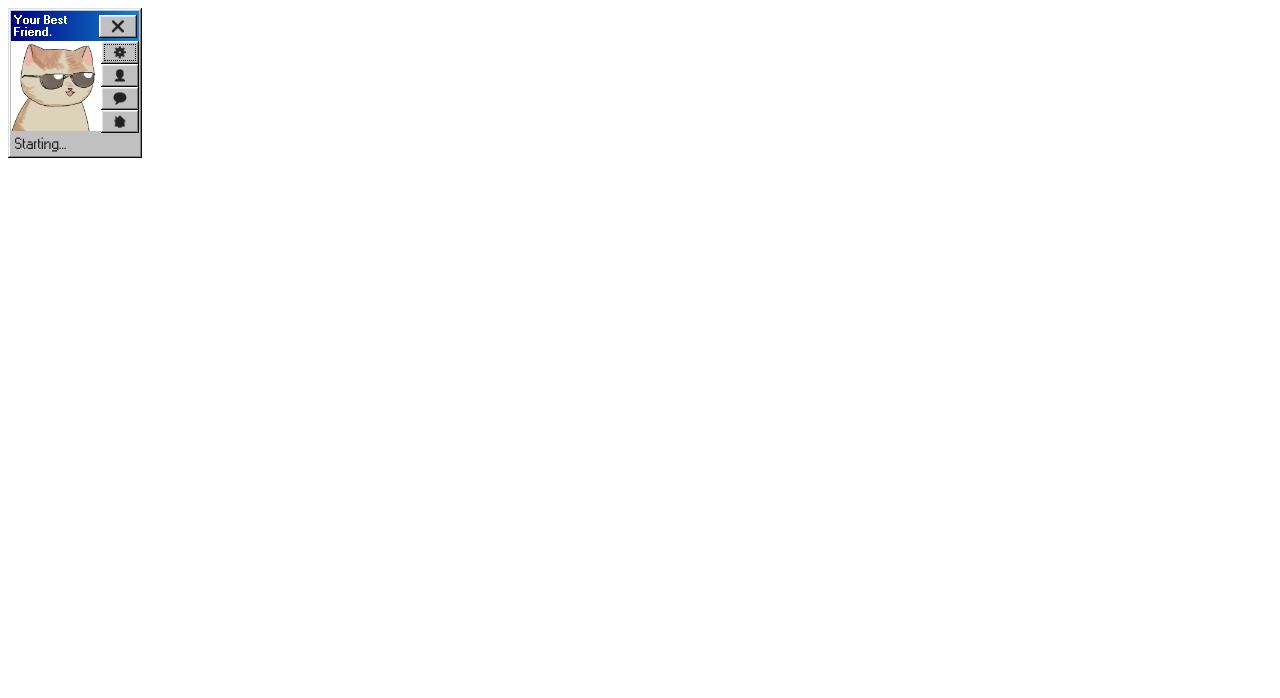
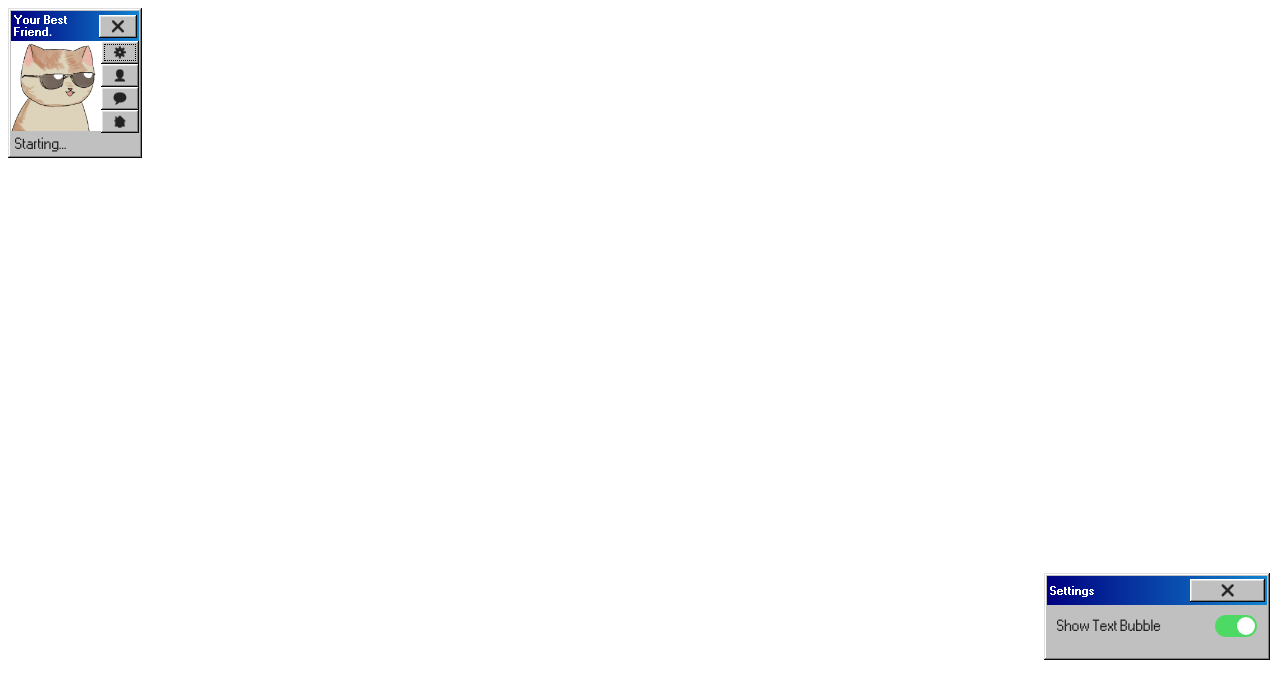
Before and after one commit to jun0032/colgate-gatehacks-2025, an Electron app: page display_character/character.html in a window 1280 px wide. Both pictures are taken after a click on the button "⚙️". Drawn offline with nearby package versions, Linux system fonts and the light colour scheme; no server answers.

Commit message:
Settings Button Added

```diff
--- a/display_character/character.html
+++ b/display_character/character.html
@@ -39,6 +39,45 @@
       </div>
     </div>
 
+      <!-- SETTINGS BOX -->
+    <div id="settings-box" class="window"
+         style="display:none; position:fixed; bottom:140px; right:10px; z-index:100; width: 220px;">
+      <div class="title-bar">
+        <div class="title-bar-text">Settings</div>
+        <div id="settings-close">
+          <button onclick="document.getElementById('settings-box').style.display='none'">❌</button>
+        </div>
+      </div>
+
+      <div style="padding:10px; font-size:14px;">
+        <div style="display:flex; justify-content:space-between; align-items:center; margin-bottom:10px;">
+          <span>Show Text Bubble</span>
+          <label style=" position:relative; display:inline-block; width:42px; height:22px; cursor:pointer; ">
+            <input type="checkbox" id="toggle-textbox" checked style="opacity:0; width:0; height:0;">
+            <span style=" position:absolute; inset:0; background:#bfbfbf; border-radius:20px; transition:0.3s;"></span>
+            <span style=" position:absolute; height:18px; width:18px; left:2px; bottom:2px; background:white; border-radius:50%; transition:0.3s;"></span>
+          </label>
+
+          <script>
+            const toggle = document.querySelector('#toggle-textbox');
+            const bg = toggle.parentElement.querySelector('span:first-of-type');
+            const knob = toggle.parentElement.querySelector('span:last-of-type');
+            function updateSwitch() {
+              if (toggle.checked) {
+                bg.style.background = '#4cd964';
+                knob.style.transform = 'translateX(20px)';
+              } else {
+                bg.style.background = '#bfbfbf';
+                knob.style.transform = 'translateX(0px)';
+              }
+            }
+            toggle.addEventListener('change', updateSwitch);
+            updateSwitch();
+          </script>
+        </div>
+      </div>
+    </div>
+
     <!-- Separate character selection window -->
     <div id="character-window" class="window" style="display: none;">
       <div class="title-bar">
--- a/display_character/character.js
+++ b/display_character/character.js
@@ -4,7 +4,7 @@ const Tone = require("tone");
 // Hoverable elements (to enable/disable click-through)
 // FIX: Added '#message-box' so the window remains clickable when the user hovers over the chat input area.
 const interactiveElements = document.querySelectorAll(
-  "#portrait, #buttons, #text, #message-box, #character-window"
+  "#portrait, #buttons, #text, #message-box, #character-window, #settings-box"
 );
 
 // New global variable to track the current player instance to prevent audio overlap
@@ -72,9 +72,21 @@ document.getElementById("close-btn").addEventListener("click", () => {
   ipcRenderer.send("close-app");
 });
 
+// ===============================
+// SETTINGS BUTTON — OPEN WINDOW
+// ===============================
 document.getElementById("settings-btn").addEventListener("click", () => {
-  alert("Settings clicked! Add your settings UI here");
+  const box = document.getElementById("settings-box");
+  box.style.display = box.style.display === "block" ? "none" : "block";
 });
+
+// SETTINGS: Hide/Show Text Bubble
+document
+  .getElementById("toggle-textbox")
+  .addEventListener("change", (e) => {
+    const textbox = document.getElementById("text");
+    textbox.style.display = e.target.checked ? "block" : "none";
+  });
 
 // ===============================
 // Analyzer & Capture Logic
```
